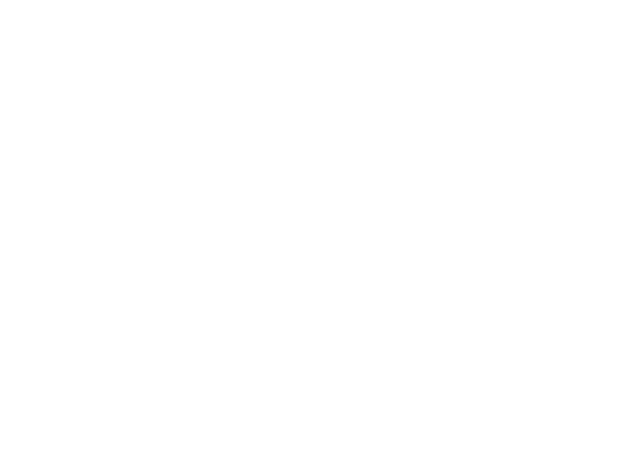
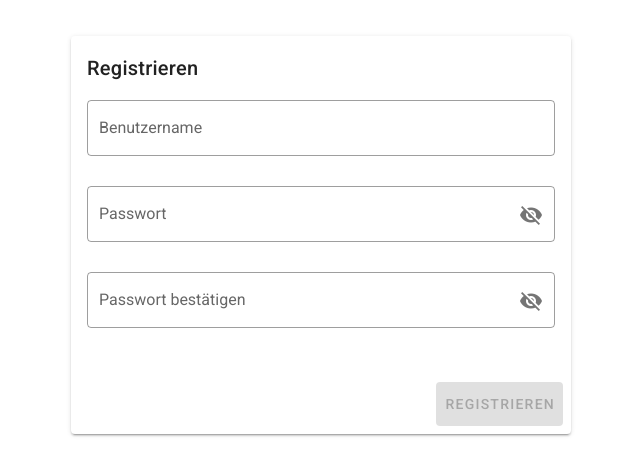
Before and after one commit to jeffnawroth/gaeb-gateway, a Vue app: page /register in a window 1280 px wide. Shown: the part 165-640 px from the top of the page, without its empty margins (319-959 px from the left). Built offline with nearby package versions, Linux system fonts and the light colour scheme.

Commit message:
+ Register form and route #2

```diff
--- a/src/router/index.ts
+++ b/src/router/index.ts
@@ -14,6 +14,11 @@ const routes: Array<RouteConfig> = [
     path: "/",
     component: () => import(/* webpackChunkName: "login-view" */ '@/views/LoginView.vue')
   },
+  {
+    name: "register-view",
+    path: "/register",
+    component: () => import(/* webpackChunkName: "register-view" */ '@/views/RegisterView.vue')
+  },
 ];
 
 const router = new VueRouter({
--- /dev/null
+++ b/src/views/RegisterView.vue
@@ -0,0 +1,83 @@
+<template>
+  <ValidationObserver v-slot="{ invalid }">
+    <v-container
+      fill-height
+      fluid
+      class="justify-center"
+    >
+      <v-card width="500">
+        <v-card-title>Registrieren</v-card-title>
+        <v-card-text>
+          <ValidationProvider
+            v-slot="{ errors }"
+            rules="required"
+          >
+            <v-text-field
+              v-model="username"
+              label="Benutzername"
+              :error-messages="errors"
+              outlined
+            />
+          </ValidationProvider>
+          <ValidationProvider
+            v-slot="{ errors }"
+            rules="required"
+          >
+            <v-text-field
+              v-model="password"
+              label="Passwort"
+              :error-messages="errors"
+              :append-icon="showPassword ? 'mdi-eye' : 'mdi-eye-off'"
+              :type="showPassword ? 'text' : 'password'"
+              outlined
+              @click:append="showPassword = !showPassword"
+            />
+          </ValidationProvider>
+          <ValidationProvider
+            v-slot="{ errors }"
+            rules="required"
+          >
+            <v-text-field
+              v-model="password2"
+              label="Passwort bestätigen"
+              :error-messages="errors"
+              :append-icon="showPassword ? 'mdi-eye' : 'mdi-eye-off'"
+              :type="showPassword ? 'text' : 'password'"
+              outlined
+              @click:append="showPassword = !showPassword"
+            />
+          </ValidationProvider>
+        </v-card-text>
+        <v-card-actions>
+          <v-spacer />
+          <v-btn
+            large
+            :disabled="invalid"
+            @click="register"
+          >
+            Registrieren
+          </v-btn>
+        </v-card-actions>
+      </v-card>
+    </v-container>
+  </ValidationObserver>
+</template>
+
+<script lang="ts">
+import Vue from "vue";
+import { ValidationObserver, ValidationProvider } from "vee-validate";
+export default Vue.extend({
+  components: { ValidationObserver, ValidationProvider },
+  data: () => ({
+    username: "",
+    password: "",
+    password2: "",
+    showPassword: false,
+  }),
+  methods: {
+    register() {
+      //TODO: Add registration
+    },
+  },
+});
+</script>
```
